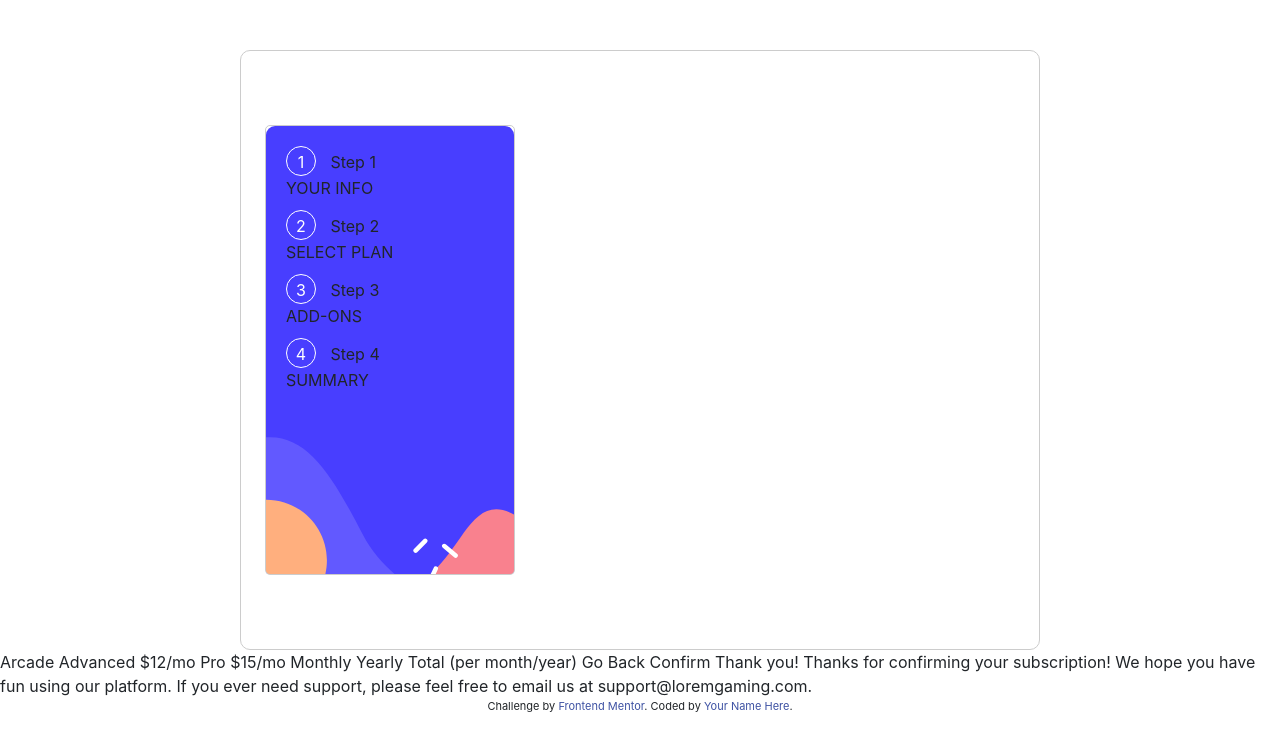
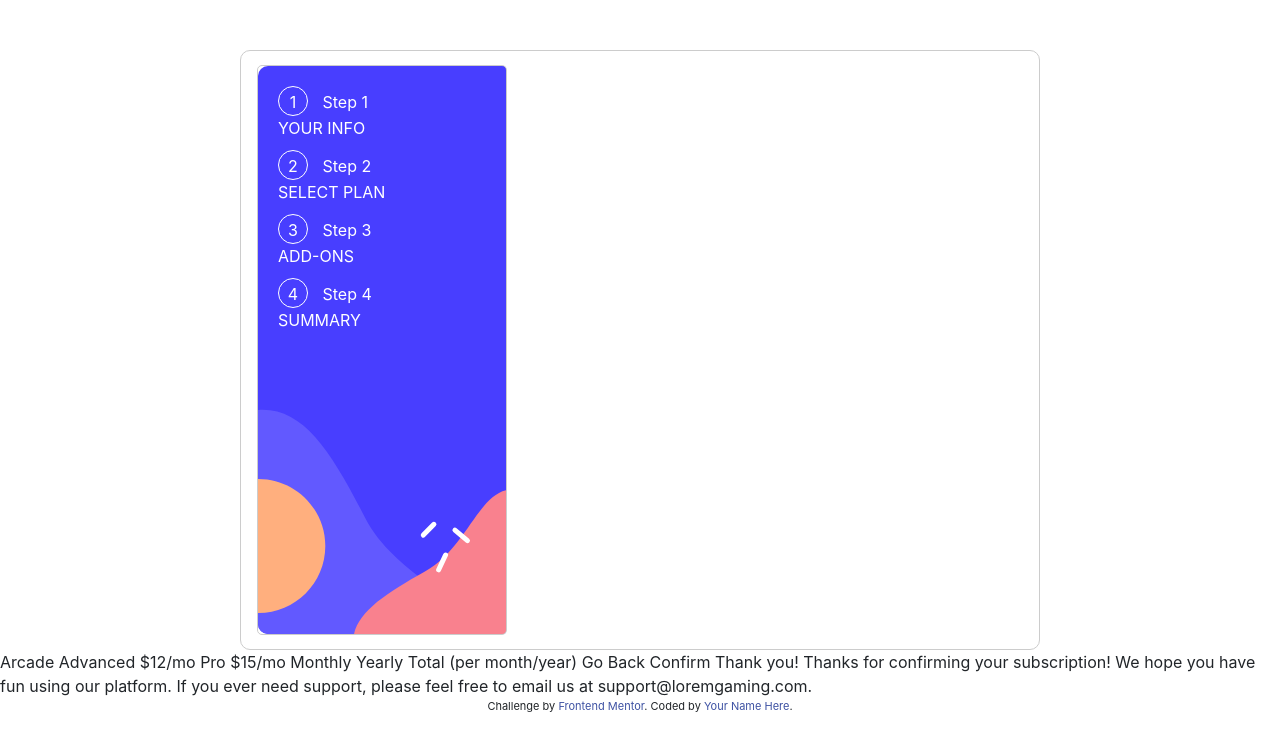
Before and after one commit to Adelaideeya/Multi-Step-form, a plain HTML site: page index.html in a window 1280 px wide. Drawn offline with nearby package versions, Linux system fonts and the light colour scheme.

Commit message:
second commit

```diff
--- a/index.css
+++ b/index.css
@@ -12,7 +12,7 @@
   .small-card {
     position: absolute;
     top: 50%;
-    left: 3%;
+    left: 2%;
     transform: translateY(-50%);
     width: 250px;
     padding: 20px;
@@ -22,18 +22,22 @@
     background-image:url("assets/images/bg-sidebar-desktop.svg");
     background-size: cover;
       flex: 0 0 30%;
+      margin-top: -0.5px;
+      height: 570px;
   }
 
   .content {
-    margin-left: 240px;
+    margin-left: 250px;
     padding: 20px;
     flex-grow: 1;
       flex: 0 0 65%;
+
   }
 
   .form-heading {
     cursor: pointer;
     margin-bottom: 10px;
+    color: white;
   }
 
   .form-section {
@@ -92,8 +96,13 @@
     font-size: 16px;
     margin-right: 10px;
     border: 1px solid white;
+
   }
 
   .form-section {
     margin-left: 20px;
   }
+
+  .selected {
+    background-color: rgb(161, 231, 224);
+}
--- a/index.html
+++ b/index.html
@@ -22,9 +22,9 @@
       <!-- Content of the smaller card -->
       <div class="form-heading" onclick="showFormSection(1)">
         <div class="circle">1</div>
-        Step 1<br> YOUR INFO</div>
+        Step 1<br> <div class="">YOUR INFO</div></div>
       <div class="form-heading" onclick="showFormSection(2)">
-        <div class="circle">2</div>
+        <div id="myElement" class="circle">2</div>
         Step 2<br> SELECT PLAN</div>
       <div class="form-heading" onclick="showFormSection(3)">
         <div class="circle">3</div>
--- a/index.js
+++ b/index.js
@@ -9,4 +9,9 @@ function showFormSection(sectionNumber) {
     // Show the selected form section
     var selectedSection = document.getElementById('section' + sectionNumber);
     selectedSection.classList.add('active');
+
+    document.getElementById("myElement").addEventListener("click", function() {
+      this.classList.toggle("selected");
+  });
+
   }
```
